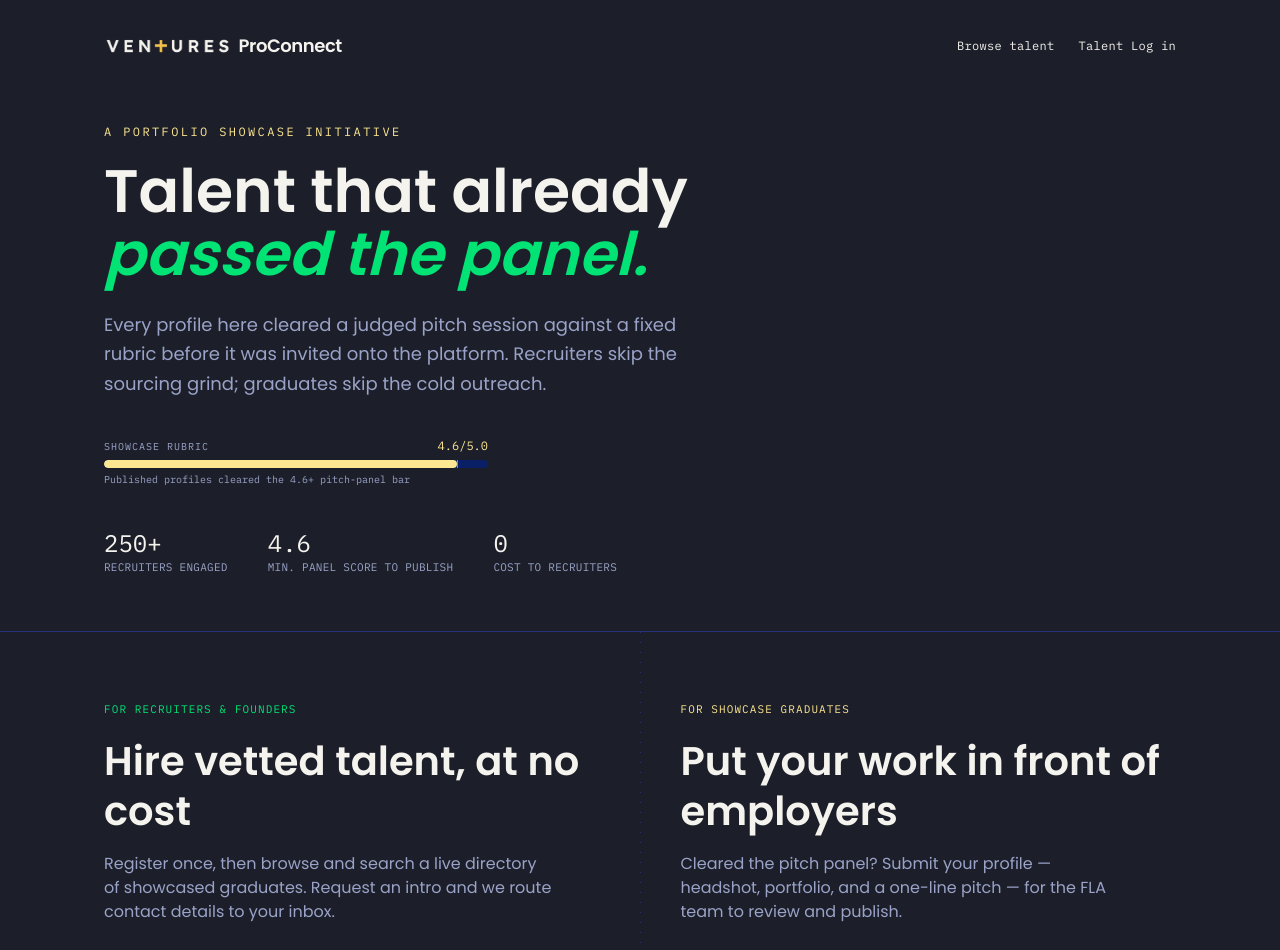
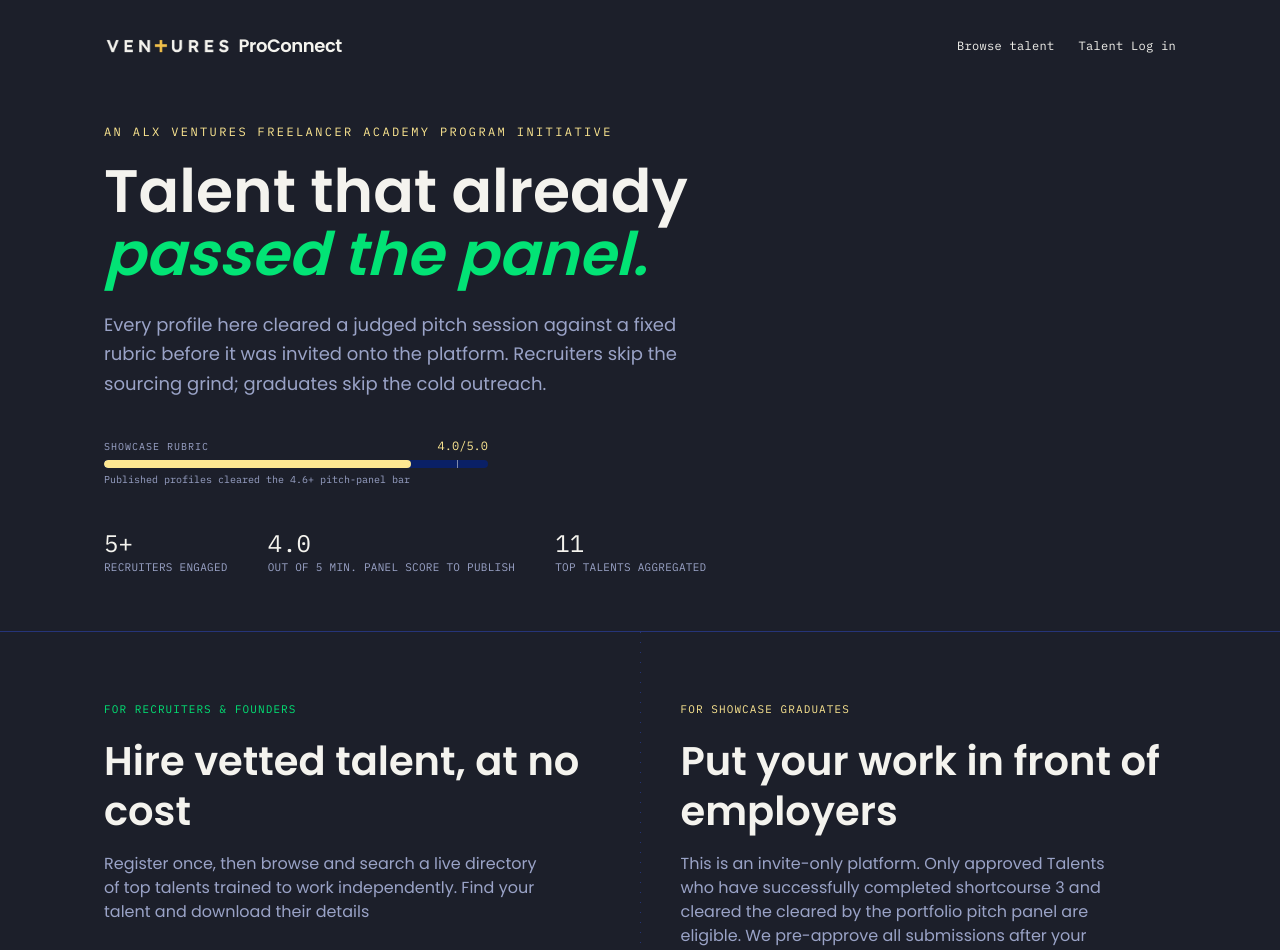
Before and after one commit to ALXVentures/alx-proconnect, a Next.js app: page / in a window 1280 px wide. Shown: the top 950 px of the page. Built offline with nearby package versions, Linux system fonts and the light colour scheme.

Commit message:
Update page.tsx

```diff
--- a/app/page.tsx
+++ b/app/page.tsx
@@ -4,9 +4,9 @@ import { BrandMark } from "@/components/BrandMark";
 import { Footer } from "@/components/Footer";
 
 const STATS = [
-  { value: "250+", label: "Recruiters engaged" },
-  { value: "4.6", label: "Min. panel score to publish" },
-  { value: "0", label: "Cost to recruiters" },
+  { value: "5+", label: "Recruiters engaged" },
+  { value: "4.0", label: "out of 5 Min. panel score to publish" },
+  { value: "11", label: "Top Talents Aggregated" },
 ];
 
 export default function Home() {
@@ -34,7 +34,7 @@ export default function Home() {
       {/* ── Hero ───────────────────────────────────────────── */}
       <section className="max-w-6xl mx-auto w-full px-6 md:px-10 pt-16 pb-14">
         <p className="font-mono text-xs tracking-[0.2em] uppercase text-brass-hi mb-5">
-          A Portfolio Showcase initiative
+          An ALX Ventures Freelancer Academy Program Initiative
         </p>
         <h1 className="font-display text-4xl sm:text-5xl md:text-6xl leading-[1.05] max-w-3xl">
           Talent that already{" "}
@@ -47,7 +47,7 @@ export default function Home() {
         </p>
 
         <div className="mt-10 max-w-sm">
-          <ScoreMeter value={4.6} />
+          <ScoreMeter value={4.0} />
         </div>
 
         <div className="mt-10 flex flex-wrap gap-x-10 gap-y-3">
@@ -76,8 +76,7 @@ export default function Home() {
               </h2>
               <p className="mt-4 text-text-lo max-w-md">
                 Register once, then browse and search a live directory of
-                showcased graduates. Request an intro and we route contact
-                details to your inbox.
+                top talents trained to work independently. Find your talent and download their details
               </p>
             </div>
             <Link
@@ -101,9 +100,8 @@ export default function Home() {
                 Put your work in front of employers
               </h2>
               <p className="mt-4 text-text-lo max-w-md">
-                Cleared the pitch panel? Submit your profile — headshot,
-                portfolio, and a one-line pitch — for the FLA team to review
-                and publish.
+                This is an invite-only platform. Only approved Talents who have successfully completed shortcourse 3 and cleared the cleared by the portfolio pitch panel are eligible. We pre-approve all submissions after your submission.
+                Eligible? Get Started and Setup a stellar profile. You've earned it!
               </p>
             </div>
             <Link
```
